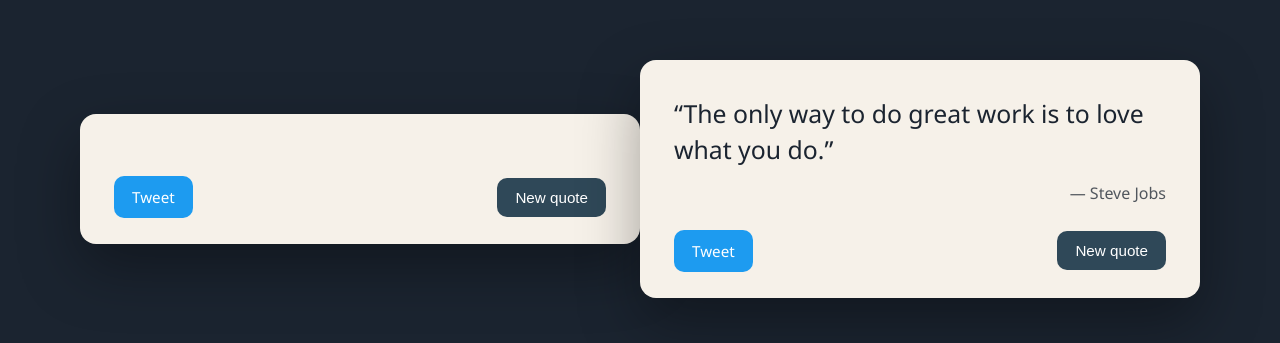
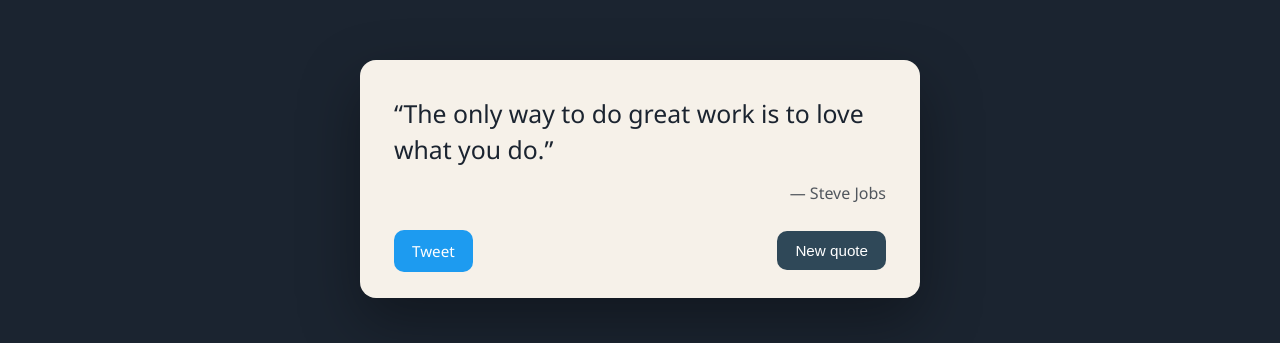
Before and after one commit to eastyou/fcc-data-analysis-python, a plain HTML site: page fel/random-quote-machine.html in a window 1280 px wide. Shown: the part 221-564 px from the top of the page. Drawn offline with nearby package versions, Linux system fonts and the light colour scheme.

Commit message:
Add FEL project: random-quote-machine.html

```diff
--- a/fel/random-quote-machine.html
+++ b/fel/random-quote-machine.html
@@ -68,17 +68,6 @@
   </style>
 </head>
 <body>
-  <div id="quote-box">
-    <p id="text"></p>
-    <p id="author"></p>
-    <div class="row">
-      <a id="tweet-quote" class="btn" target="_blank" rel="noopener noreferrer" href="https://twitter.com/intent/tweet">
-        Tweet
-      </a>
-      <button id="new-quote" class="btn" type="button">New quote</button>
-    </div>
-  </div>
-
   <div id="root"></div>
 
   <script src="https://unpkg.com/react@18/umd/react.production.min.js"></script>
```
